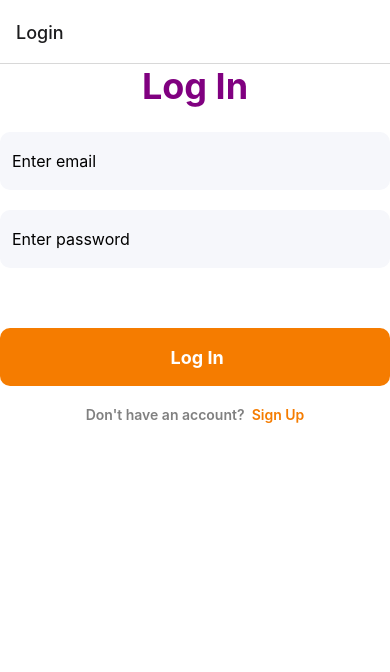
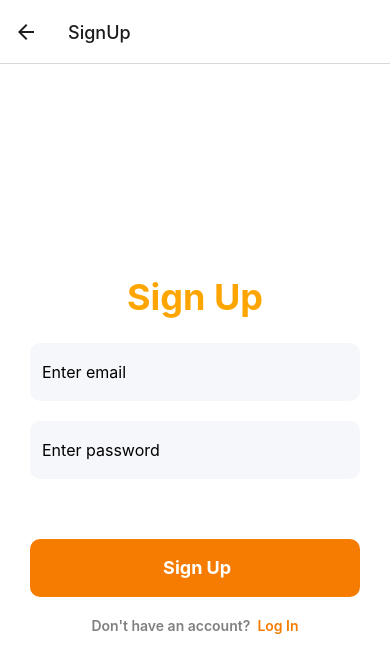
Before and after one commit to FuhrmannMaciej/GameHub, a React Native app: screen /SignUp in a window 390 px wide. Shown: the top 672 px of the page. Built offline with nearby package versions, Linux system fonts and the light colour scheme; no server answers.

Commit message:
feat: implemented gifted chat in chat screen, code refactored

```diff
--- a/App.js
+++ b/App.js
@@ -1,28 +1,77 @@
-import React from "react";
+import React, { createContext, useState, useContext, useEffect } from "react";
 import { NavigationContainer } from "@react-navigation/native";
+import { View, ActivityIndicator } from 'react-native';
 import { createStackNavigator } from "@react-navigation/stack";
+import { onAuthStateChanged } from 'firebase/auth';
+import { auth } from './config/firebase';
 
 import Chat from "./screens/Chat";
 import Login from './screens/Login';
+import SignUp from './screens/SignUp';
+import Home from './screens/Home';
 
 const Stack = createStackNavigator();
+const AuthenticatedUserContext = createContext({});
+
+const AuthenticatedUserProvider = ({ children }) => {
+  const [user, setUser] = useState(null);
+  return (
+    <AuthenticatedUserContext.Provider value={{ user, setUser }}>
+      {children}
+    </AuthenticatedUserContext.Provider>
+  )
+}
 
 function ChatStack() {
   return (
-    <Stack.Navigator>
-      <Stack.Screen name="Login" component={Login} />
+    <Stack.Navigator defaultScreenOptions={Home}>
+      <Stack.Screen name="Home" component={Home} />
+      <Stack.Screen name="Chat" component={Chat} />
     </Stack.Navigator>
   )
 }
 
+function AuthStack() {
+  return (
+    <Stack.Navigator defaultScreenOptions={Login}>
+      <Stack.Screen name='Login' component={Login} />
+      <Stack.Screen name='SignUp' component={SignUp} />
+    </Stack.Navigator>
+  );
+}
+
 function RootNavigator() {
-  return (
+  const { user, setUser } = useContext(AuthenticatedUserContext);
+  const [isLoading, setIsLoading] = useState(true);
+useEffect(() => {
+    const unsubscribeAuth = onAuthStateChanged(
+      auth,
+      async authenticatedUser => {
+        authenticatedUser ? setUser(authenticatedUser) : setUser(null);
+        setIsLoading(false);
+      }
+    );
+    return () => unsubscribeAuth();
+  }, [user]);
+if (isLoading) {
+    return (
+      <View style={{ flex: 1, justifyContent: 'center', alignItems: 'center' }}>
+        <ActivityIndicator size='large' />
+      </View>
+    );
+  }
+
+return (
     <NavigationContainer>
-      <ChatStack />
+      {user ? <ChatStack /> : <AuthStack />}
     </NavigationContainer>
-  )
+  );
 }
 
 export default function App() {
-  return <RootNavigator />
+  return (
+    <AuthenticatedUserProvider>
+      <RootNavigator />
+    </AuthenticatedUserProvider>
+  );
 }
--- /dev/null
+++ b/colors.js
@@ -0,0 +1,6 @@
+export default {
+    primary: '#f57c00',
+    gray: '#C5C5C7',
+    mediumGray: '#F6F7FB',
+    lightGray: '#FAFAFA'
+};
--- a/config/firebase.js
+++ b/config/firebase.js
@@ -17,4 +17,4 @@ const firebaseConfig = {
 const app = initializeApp(firebaseConfig);
 export const auth = getAuth();
 export const database = getFirestore();
-export const analytics = getAnalytics(app);
+//export const analytics = getAnalytics(app);
--- a/screens/Home.js
+++ b/screens/Home.js
@@ -0,0 +1,69 @@
+import React, { useEffect } from "react";
+import { View, TouchableOpacity, Text, Image, StyleSheet } from "react-native";
+import { useNavigation } from "@react-navigation/native";
+import { FontAwesome } from '@expo/vector-icons';
+import colors from '../colors';
+import { Entypo } from '@expo/vector-icons';
+const catImageUrl = "https://i.guim.co.uk/img/media/26392d05302e02f7bf4eb143bb84c8097d09144b/446_167_3683_2210/master/3683.jpg?width=1200&height=1200&quality=85&auto=format&fit=crop&s=49ed3252c0b2ffb49cf8b508892e452d";
+
+const Home = () => {
+
+    const navigation = useNavigation();
+
+    useEffect(() => {
+        navigation.setOptions({
+            headerLeft: () => (
+                <FontAwesome name="search" size={24} color={colors.gray} style={{marginLeft: 15}}/>
+            ),
+            headerRight: () => (
+                <Image
+                    source={{ uri: catImageUrl }}
+                    style={{
+                        width: 40,
+                        height: 40,
+                        marginRight: 15,
+                    }}
+                />
+            ),
+        });
+    }, [navigation]);
+
+    return (
+        <View style={styles.container}>
+            <TouchableOpacity
+                onPress={() => navigation.navigate("Chat")}
+                style={styles.chatButton}
+            >
+                <Entypo name="chat" size={24} color={colors.lightGray} />
+            </TouchableOpacity>
+        </View>
+    );
+    };
+
+    export default Home;
+
+    const styles = StyleSheet.create({
+        container: {
+            flex: 1,
+            justifyContent: 'flex-end',
+            alignItems: 'flex-end',
+            backgroundColor: "#fff",
+        },
+        chatButton: {
+            backgroundColor: colors.primary,
+            height: 50,
+            width: 50,
+            borderRadius: 25,
+            alignItems: 'center',
+            justifyContent: 'center',
+            shadowColor: colors.primary,
+            shadowOffset: {
+                width: 0,
+                height: 2,
+            },
+            shadowOpacity: .9,
+            shadowRadius: 8,
+            marginRight: 20,
+            marginBottom: 50,
+        }
+    });
--- a/screens/Login.js
+++ b/screens/Login.js
@@ -8,12 +8,12 @@ import {
   Image,
   SafeAreaView,
   TouchableOpacity,
+  Alert
 } from "react-native";
 import { signInWithEmailAndPassword } from "firebase/auth";
 import { auth } from "../config/firebase";
-import { Alert } from "react-native";
 
-export default function Login(navigation) {
+export default function Login( {navigation }) {
   const [email, setEmail] = useState("");
   const [password, setPassword] = useState("");
 
@@ -67,7 +67,7 @@ export default function Login(navigation) {
             <Text style={{ color: "gray", fontWeight: "600", fontSize: 14 }}>
               Don't have an account?{" "}
             </Text>
-            <TouchableOpacity onPress={() => navigation.navigate("Signup")}>
+            <TouchableOpacity onPress={() => navigation.navigate("SignUp")}>
               <Text
                 style={{ color: "#f57c00", fontWeight: "600", fontSize: 14 }}
               >
--- a/screens/SignUp.js
+++ b/screens/SignUp.js
@@ -0,0 +1,106 @@
+import React, { useState } from 'react';
+import { StyleSheet, Text, View, Button, TextInput, Image, SafeAreaView, TouchableOpacity, StatusBar, Alert } from "react-native";
+import { createUserWithEmailAndPassword } from 'firebase/auth';
+import { auth } from '../config/firebase';
+
+export default function Signup({ navigation }) {
+
+  const [email, setEmail] = useState('');
+  const [password, setPassword] = useState('');
+
+const onHandleSignup = () => {
+    if (email !== '' && password !== '') {
+  createUserWithEmailAndPassword(auth, email, password)
+        .then(() => console.log('Sign Up success'))
+        .catch((err) => Alert.alert("Sign Up error", err.message));
+    }
+  };
+
+  return (
+    <View style={styles.container}>
+      <View style={styles.whiteSheet} />
+      <SafeAreaView style={styles.form}>
+        <Text style={styles.title}>Sign Up</Text>
+         <TextInput
+        style={styles.input}
+        placeholder="Enter email"
+        autoCapitalize="none"
+        keyboardType="email-address"
+        textContentType="emailAddress"
+        autoFocus={true}
+        value={email}
+        onChangeText={(text) => setEmail(text)}
+      />
+      <TextInput
+        style={styles.input}
+        placeholder="Enter password"
+        autoCapitalize="none"
+        autoCorrect={false}
+        secureTextEntry={true}
+        textContentType="password"
+        value={password}
+        onChangeText={(text) => setPassword(text)}
+      />
+      <TouchableOpacity style={styles.button} onPress={onHandleSignup}>
+        <Text style={{fontWeight: 'bold', color: '#fff', fontSize: 18}}> Sign Up</Text>
+      </TouchableOpacity>
+      <View style={{marginTop: 20, flexDirection: 'row', alignItems: 'center', alignSelf: 'center'}}>
+        <Text style={{color: 'gray', fontWeight: '600', fontSize: 14}}>Don't have an account? </Text>
+        <TouchableOpacity onPress={() => navigation.navigate("Login")}>
+          <Text style={{color: '#f57c00', fontWeight: '600', fontSize: 14}}> Log In</Text>
+        </TouchableOpacity>
+      </View>
+      </SafeAreaView>
+      <StatusBar barStyle="light-content" />
+    </View>
+  );
+}
+const styles = StyleSheet.create({
+  container: {
+    flex: 1,
+    backgroundColor: "#fff",
+  },
+  title: {
+    fontSize: 36,
+    fontWeight: 'bold',
+    color: "orange",
+    alignSelf: "center",
+    paddingBottom: 24,
+  },
+  input: {
+    backgroundColor: "#F6F7FB",
+    height: 58,
+    marginBottom: 20,
+    fontSize: 16,
+    borderRadius: 10,
+    padding: 12,
+  },
+  backImage: {
+    width: "100%",
+    height: 340,
+    position: "absolute",
+    top: 0,
+    resizeMode: 'cover',
+  },
+  whiteSheet: {
+    width: '100%',
+    height: '75%',
+    position: "absolute",
+    bottom: 0,
+    backgroundColor: '#fff',
+    borderTopLeftRadius: 60,
+  },
+  form: {
+    flex: 1,
+    justifyContent: 'center',
+    marginHorizontal: 30,
+  },
+  button: {
+    backgroundColor: '#f57c00',
+    height: 58,
+    borderRadius: 10,
+    justifyContent: 'center',
+    alignItems: 'center',
+    marginTop: 40,
+  },
+});
```
